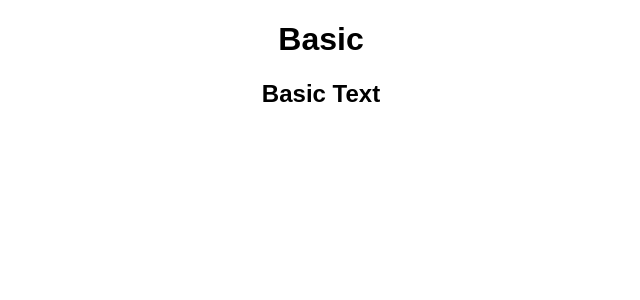
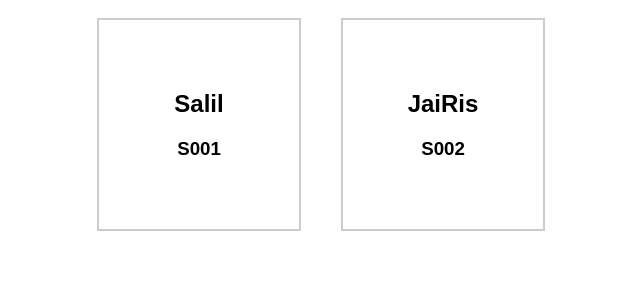
Before and after one commit to salilkapoor/Online-React, a React (Create React App) app: page / in a window 1280 px wide. Shown: the top 300 px of the page, without its empty margins (319-959 px from the left). Built offline with nearby package versions, Linux system fonts and the light colour scheme.

Commit message:
Commit# 2
File Commit with Persons component

```diff
--- a/src/App.js
+++ b/src/App.js
@@ -1,10 +1,10 @@
 import React from "react";
+import Persons from "./Components/Persons/Persons";
 
 function App() {
   return (
     <div className="App">
-      <h1>Basic</h1>
-      <h2>Basic Text</h2>
+      <Persons />
     </div>
   );
 }
--- /dev/null
+++ b/src/Components/Persons/Persons.css
@@ -0,0 +1,8 @@
+.Persons {
+  display: inline-block;
+  border: 2px solid #ccc;
+  padding: 50px;
+  margin: 10px 20px;
+  width: 100px;
+  box-shadow: #eeeeee;
+}
--- /dev/null
+++ b/src/Components/Persons/Persons.js
@@ -0,0 +1,33 @@
+import React, { Component } from "react";
+import "./Persons.css";
+
+class Persons extends Component {
+  state = {
+    Persons: [
+      {
+        name: "Salil",
+        code: "S001",
+        id: 1
+      },
+      {
+        name: "JaiRis",
+        code: "S002",
+        id: 2
+      }
+    ]
+  };
+
+  render() {
+    const PersonsObj = this.state.Persons.map(item => {
+      return (
+        <div className="Persons" key={item.id}>
+          <h2>{item.name}</h2>
+          <h3>{item.code}</h3>
+        </div>
+      );
+    });
+    return PersonsObj;
+  }
+}
+
+export default Persons;
```
